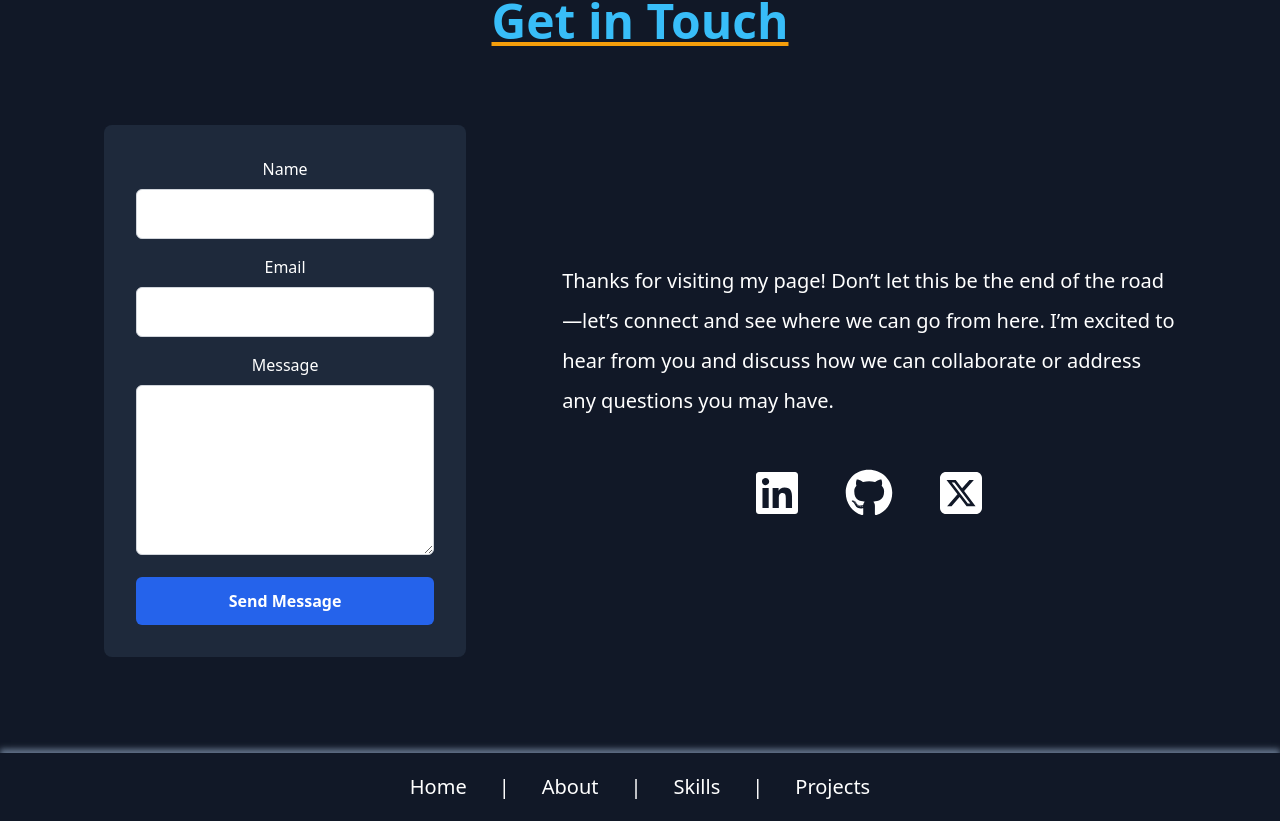
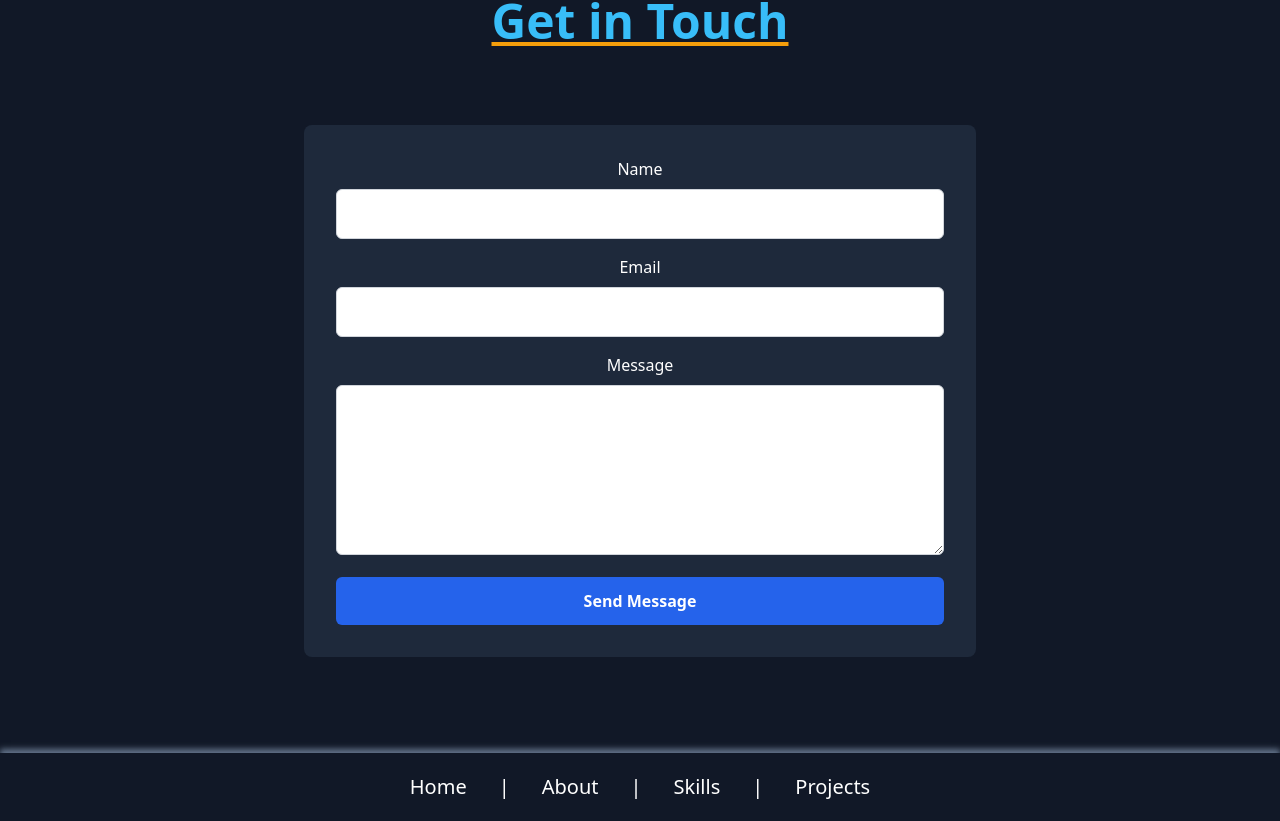
Before and after one commit to Elijah647/a, a React (Create React App) app: page / in a window 1280 px wide. Shown: the part 3019-3840 px from the top of the page. Built offline with nearby package versions, Linux system fonts and the light colour scheme.

Commit message:
Testing netfliy form handling

```diff
--- a/src/components/Contact.js
+++ b/src/components/Contact.js
@@ -1,85 +1,23 @@
 import React from "react";
-import { FontAwesomeIcon } from "@fortawesome/react-fontawesome";
-import {
-  faGithub,
-  faLinkedin,
-  faSquareXTwitter,
-} from "@fortawesome/free-brands-svg-icons"; // Import icons
 
 export default function Contact() {
-  // State for form submission success
-  const [formSubmitted, setFormSubmitted] = React.useState(false);
-
-  // Show success message if form is submitted
-  if (formSubmitted) {
-    return (
-      <p className="text-green-300 text-center lg:text-2xl p-16 lg:p-32">
-        Thanks for your message! I will get back to you soon.
-      </p>
-    );
-  }
-
   return (
     <>
       <div className="text-center py-10 sm:min-h-screen lg:min-h-0 lg:pb-24">
         <h1 className="text-4xl lg:text-5xl font-bold mb-10 text-sky-400 md:mb-20 underline decoration-amber-500">
           Get in Touch
         </h1>
-        <div className="flex flex-col px-2 lg:flex-row-reverse items-center justify-center gap-10 lg:gap-24">
-          <div className="lg:flex-col justify-center text-white lg:text-xl lg:text-start">
-            <p className="leading-loose">
-              Thanks for visiting my page! Don’t let this be the end of the
-              road—let’s connect and see where we can go from here. I’m excited
-              to hear from you and discuss how we can collaborate or address any
-              questions you may have.
-            </p>
-            <div className="mt-5 flex justify-center space-x-6 md:mt-12 md:gap-5">
-              <a
-                href="https://www.linkedin.com/in/elijah-hwang-7a55b4202/"
-                target="_blank"
-                rel="noopener noreferrer"
-                aria-label="LinkedIn Profile"
-              >
-                <FontAwesomeIcon
-                  icon={faLinkedin}
-                  className="w-10 h-10 md:w-12 text-white md:h-12 transition duration-200 hover:text-blue-900 hover:brightness-150 hover:scale-110"
-                />
-              </a>
-              <a
-                href="https://github.com/Elijah647"
-                target="_blank"
-                rel="noopener noreferrer"
-                aria-label="GitHub Profile"
-              >
-                <FontAwesomeIcon
-                  icon={faGithub}
-                  className="w-10 h-10 md:w-12 md:h-12 text-white transition duration-200 hover:brightness-150 hover:scale-110"
-                />
-              </a>
-              <a
-                href="https://twitter.com/elijah_hwang"
-                target="_blank"
-                rel="noopener noreferrer"
-                aria-label="Twitter Profile"
-              >
-                <FontAwesomeIcon
-                  icon={faSquareXTwitter}
-                  className="w-10 h-10 md:w-12 md:h-12 text-white transition duration-200 hover:brightness-150 hover:scale-110"
-                />
-              </a>
-            </div>
-          </div>
 
-          {/* Contact Form */}
+        {/* Simple Contact Form */}
         <form
           name="contact"
           method="POST"
-            data-netlify="true"
-            onSubmit={() => setFormSubmitted(true)} // Show the success message
+          data-netlify="true" // Enable Netlify form handling
           className="max-w-2xl mx-auto p-8 bg-slate-800 rounded-lg w-full"
         >
           {/* Hidden Input for Netlify */}
           <input type="hidden" name="form-name" value="contact" />
+
           <div className="mb-4">
             <label htmlFor="name" className="block text-white font-medium">
               Name
@@ -92,6 +30,7 @@ export default function Contact() {
               className="w-full p-3 mt-2 border border-gray-300 rounded-md focus:outline-none focus:ring-2 focus:ring-blue-500"
             />
           </div>
+
           <div className="mb-4">
             <label htmlFor="email" className="block text-white font-medium">
               Email
@@ -104,6 +43,7 @@ export default function Contact() {
               className="w-full p-3 mt-2 border border-gray-300 rounded-md focus:outline-none focus:ring-2 focus:ring-blue-500"
             />
           </div>
+
           <div className="mb-4">
             <label htmlFor="message" className="block text-white font-medium">
               Message
@@ -116,6 +56,7 @@ export default function Contact() {
               className="w-full p-3 mt-2 border border-gray-300 rounded-md focus:outline-none focus:ring-2 focus:ring-blue-500"
             ></textarea>
           </div>
+
           <button
             type="submit"
             className="w-full py-3 px-6 text-white font-semibold rounded-md transition duration-300 focus:outline-none focus:ring-2 focus:ring-blue-500 bg-blue-600 hover:bg-blue-700"
@@ -124,7 +65,6 @@ export default function Contact() {
           </button>
         </form>
       </div>
-      </div>
     </>
   );
 }
```
Lines whose indentation alone changed are shown as unchanged.
